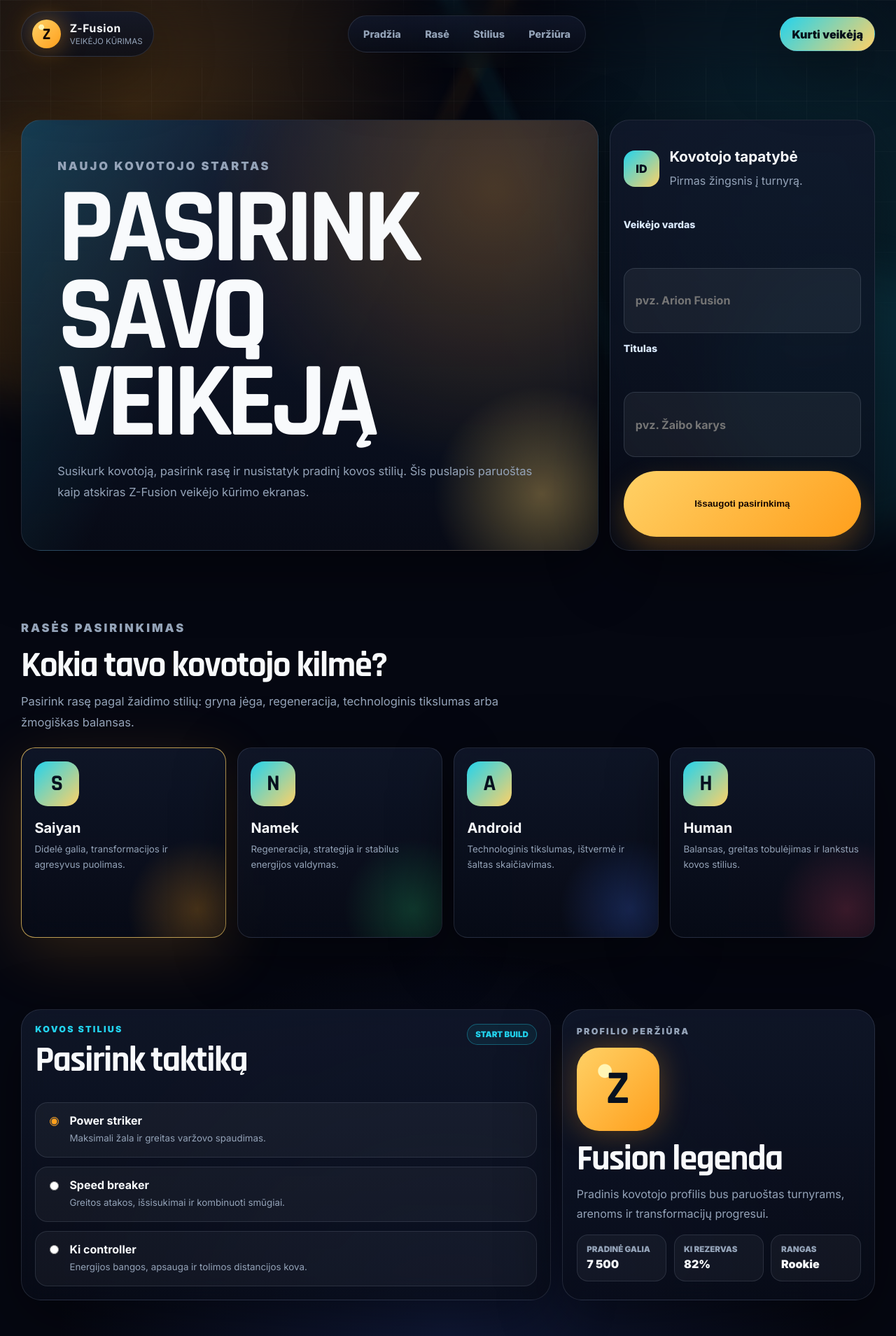
After one commit to Adrijuszxc17/Dbz, a PHP site: page /character.html in a window 1280 px wide. The commit adds this page. Shown: the whole page at 70% size. Run offline with PHP 8.4, Linux system fonts and the light colour scheme.

Commit message:
Add character selection page
Co-authored-by: Adrijuszxc17 <Adrijuszxc17@users.noreply.github.com>

```diff
--- /dev/null
+++ b/character.html
@@ -0,0 +1,171 @@
+<!DOCTYPE html>
+<html lang="lt">
+<head>
+  <meta charset="UTF-8">
+  <meta name="viewport" content="width=device-width, initial-scale=1.0">
+  <title>Z-Fusion | Veikėjo pasirinkimas</title>
+  <link rel="preconnect" href="https://fonts.googleapis.com">
+  <link rel="preconnect" href="https://fonts.gstatic.com" crossorigin>
+  <link href="https://fonts.googleapis.com/css2?family=Inter:wght@400;500;600;700;800;900&family=Rajdhani:wght@500;600;700&display=swap" rel="stylesheet">
+  <link rel="stylesheet" href="styles.css">
+</head>
+<body>
+  <div class="background-grid" aria-hidden="true"></div>
+  <div class="energy-cloud energy-cloud-one" aria-hidden="true"></div>
+  <div class="energy-cloud energy-cloud-two" aria-hidden="true"></div>
+
+  <header class="topbar">
+    <a class="brand" href="index.html" aria-label="Grįžti į Z-Fusion pradžią">
+      <span class="brand-mark">Z</span>
+      <span>
+        <strong>Z-Fusion</strong>
+        <small>Veikėjo kūrimas</small>
+      </span>
+    </a>
+
+    <nav class="nav" aria-label="Veikėjo puslapio navigacija">
+      <a href="index.html">Pradžia</a>
+      <a href="#race">Rasė</a>
+      <a href="#style">Stilius</a>
+      <a href="#preview">Peržiūra</a>
+    </nav>
+
+    <a class="topbar-action" href="#race">Kurti veikėją</a>
+  </header>
+
+  <main>
+    <section class="character-hero">
+      <div class="character-copy">
+        <p class="label">Naujo kovotojo startas</p>
+        <h1>Pasirink savo veikėją</h1>
+        <p>
+          Susikurk kovotoją, pasirink rasę ir nusistatyk pradinį kovos stilių.
+          Šis puslapis paruoštas kaip atskiras Z-Fusion veikėjo kūrimo ekranas.
+        </p>
+      </div>
+
+      <form class="identity-card" action="#" method="post">
+        <div class="form-heading">
+          <span class="form-icon">ID</span>
+          <div>
+            <h3>Kovotojo tapatybė</h3>
+            <p>Pirmas žingsnis į turnyrą.</p>
+          </div>
+        </div>
+
+        <label for="fighter-name">Veikėjo vardas</label>
+        <input id="fighter-name" name="fighter-name" type="text" placeholder="pvz. Arion Fusion" autocomplete="off">
+
+        <label for="fighter-title">Titulas</label>
+        <input id="fighter-title" name="fighter-title" type="text" placeholder="pvz. Žaibo karys" autocomplete="off">
+
+        <button class="button button-primary" type="submit">Išsaugoti pasirinkimą</button>
+      </form>
+    </section>
+
+    <section id="race" class="character-section">
+      <div class="section-title compact">
+        <p class="label">Rasės pasirinkimas</p>
+        <h2>Kokia tavo kovotojo kilmė?</h2>
+        <p>
+          Pasirink rasę pagal žaidimo stilių: gryna jėga, regeneracija,
+          technologinis tikslumas arba žmogiškas balansas.
+        </p>
+      </div>
+
+      <div class="race-grid">
+        <label class="choice-card saiyan-card">
+          <input type="radio" name="race" value="saiyan" checked>
+          <span class="choice-mark">S</span>
+          <strong>Saiyan</strong>
+          <small>Didelė galia, transformacijos ir agresyvus puolimas.</small>
+        </label>
+
+        <label class="choice-card namek-card">
+          <input type="radio" name="race" value="namek">
+          <span class="choice-mark">N</span>
+          <strong>Namek</strong>
+          <small>Regeneracija, strategija ir stabilus energijos valdymas.</small>
+        </label>
+
+        <label class="choice-card android-card">
+          <input type="radio" name="race" value="android">
+          <span class="choice-mark">A</span>
+          <strong>Android</strong>
+          <small>Technologinis tikslumas, ištvermė ir šaltas skaičiavimas.</small>
+        </label>
+
+        <label class="choice-card human-card">
+          <input type="radio" name="race" value="human">
+          <span class="choice-mark">H</span>
+          <strong>Human</strong>
+          <small>Balansas, greitas tobulėjimas ir lankstus kovos stilius.</small>
+        </label>
+      </div>
+    </section>
+
+    <section id="style" class="character-section split-section">
+      <article class="style-panel">
+        <div class="card-heading">
+          <div>
+            <p class="label">Kovos stilius</p>
+            <h2>Pasirink taktiką</h2>
+          </div>
+          <span class="pill">Start build</span>
+        </div>
+
+        <div class="style-list">
+          <label>
+            <input type="radio" name="combat-style" value="power" checked>
+            <span>
+              <strong>Power striker</strong>
+              <small>Maksimali žala ir greitas varžovo spaudimas.</small>
+            </span>
+          </label>
+
+          <label>
+            <input type="radio" name="combat-style" value="speed">
+            <span>
+              <strong>Speed breaker</strong>
+              <small>Greitos atakos, išsisukimai ir kombinuoti smūgiai.</small>
+            </span>
+          </label>
+
+          <label>
+            <input type="radio" name="combat-style" value="energy">
+            <span>
+              <strong>Ki controller</strong>
+              <small>Energijos bangos, apsauga ir tolimos distancijos kova.</small>
+            </span>
+          </label>
+        </div>
+      </article>
+
+      <article id="preview" class="preview-panel">
+        <p class="label">Profilio peržiūra</p>
+        <div class="preview-avatar">Z</div>
+        <h2>Fusion legenda</h2>
+        <p>
+          Pradinis kovotojo profilis bus paruoštas turnyrams, arenoms ir
+          transformacijų progresui.
+        </p>
+
+        <dl class="preview-stats">
+          <div>
+            <dt>Pradinė galia</dt>
+            <dd>7 500</dd>
+          </div>
+          <div>
+            <dt>Ki rezervas</dt>
+            <dd>82%</dd>
+          </div>
+          <div>
+            <dt>Rangas</dt>
+            <dd>Rookie</dd>
+          </div>
+        </dl>
+      </article>
+    </section>
+  </main>
+</body>
+</html>
--- a/index.html
+++ b/index.html
@@ -25,6 +25,7 @@
 
     <nav class="nav" aria-label="Pagrindinė navigacija">
       <a href="#auth">Prisijungimas</a>
+      <a href="character.html">Veikėjas</a>
       <a href="#stats">Statistika</a>
       <a href="#arena">Arenos</a>
       <a href="#ranking">Reitingas</a>
@@ -46,6 +47,7 @@
 
         <div class="hero-actions">
           <a class="button button-primary" href="#auth">Sukurti paskyrą</a>
+          <a class="button button-ghost" href="character.html">Pasirinkti veikėją</a>
           <a class="button button-ghost" href="#ranking">Turnyro reitingas</a>
         </div>
       </div>
@@ -81,8 +83,8 @@
         <p class="label">Paskyros pradžia</p>
         <h2>Registracija ir prisijungimas</h2>
         <p>
-          Susikurk Z-Fusion paskyrą arba prisijunk prie esamos. Veikėjo kūrimą
-          ir rasės pasirinkimą pridėsime atskirame puslapyje.
+          Susikurk Z-Fusion paskyrą arba prisijunk prie esamos. Veikėjo kūrimas
+          ir rasės pasirinkimas jau paruoštas atskirame puslapyje.
         </p>
       </div>
 
--- a/styles.css
+++ b/styles.css
@@ -115,6 +115,10 @@ table {
 .stat-card,
 .analytics-card,
 .auth-card,
+.identity-card,
+.choice-card,
+.style-panel,
+.preview-panel,
 .table-card {
   border: 1px solid var(--line);
   background: linear-gradient(180deg, rgba(17, 24, 43, 0.84), rgba(8, 12, 24, 0.76));
@@ -196,6 +200,8 @@ table {
 
 .hero-shell,
 .auth-section,
+.character-hero,
+.character-section,
 .panel-section,
 .analytics-layout {
   width: min(1220px, calc(100% - 2rem));
@@ -509,7 +515,8 @@ h3 {
 
 .auth-card input[type="text"],
 .auth-card input[type="email"],
-.auth-card input[type="password"] {
+.auth-card input[type="password"],
+.identity-card input[type="text"] {
   position: relative;
   z-index: 1;
   width: 100%;
@@ -529,7 +536,8 @@ h3 {
   color: rgba(148, 163, 184, 0.72);
 }
 
-.auth-card input:focus {
+.auth-card input:focus,
+.identity-card input:focus {
   border-color: rgba(34, 211, 238, 0.72);
   box-shadow: 0 0 0 4px rgba(34, 211, 238, 0.12);
 }
@@ -571,6 +579,260 @@ h3 {
   width: 100%;
   border: 0;
   cursor: pointer;
+}
+
+.character-hero {
+  display: grid;
+  grid-template-columns: minmax(0, 1fr) minmax(320px, 0.46fr);
+  gap: 1rem;
+  align-items: stretch;
+  padding: 4.6rem 0 2.8rem;
+}
+
+.character-copy,
+.identity-card {
+  position: relative;
+  overflow: hidden;
+  border-radius: var(--radius-lg);
+}
+
+.character-copy {
+  min-height: 29rem;
+  padding: clamp(1.35rem, 4vw, 3.2rem);
+  border: 1px solid var(--line);
+  background:
+    linear-gradient(115deg, rgba(34, 211, 238, 0.18), transparent 34%),
+    radial-gradient(circle at 82% 16%, rgba(255, 159, 28, 0.24), transparent 25rem),
+    linear-gradient(180deg, rgba(18, 27, 50, 0.94), rgba(8, 12, 24, 0.78));
+  box-shadow: var(--shadow);
+}
+
+.character-copy::after {
+  position: absolute;
+  right: -6rem;
+  bottom: -6rem;
+  width: 22rem;
+  height: 22rem;
+  content: "";
+  background: radial-gradient(circle, rgba(255, 209, 102, 0.35), transparent 62%);
+  border-radius: 50%;
+}
+
+.character-copy p {
+  position: relative;
+  z-index: 1;
+  max-width: 700px;
+  color: var(--muted);
+  font-size: 1.03rem;
+  line-height: 1.8;
+}
+
+.identity-card {
+  display: grid;
+  gap: 0.85rem;
+  padding: 1.2rem;
+}
+
+.identity-card label {
+  color: #dbeafe;
+  font-size: 0.88rem;
+  font-weight: 800;
+}
+
+.identity-card .button {
+  width: 100%;
+  margin-top: 0.4rem;
+  border: 0;
+  cursor: pointer;
+}
+
+.character-section {
+  padding: 3.2rem 0;
+}
+
+.race-grid {
+  display: grid;
+  grid-template-columns: repeat(4, minmax(0, 1fr));
+  gap: 1rem;
+}
+
+.choice-card {
+  position: relative;
+  min-height: 17rem;
+  padding: 1.15rem;
+  overflow: hidden;
+  border-radius: var(--radius-md);
+  cursor: pointer;
+  transition: 180ms ease;
+}
+
+.choice-card:hover,
+.choice-card:focus-within {
+  transform: translateY(-4px);
+  border-color: rgba(34, 211, 238, 0.42);
+}
+
+.choice-card input {
+  position: absolute;
+  opacity: 0;
+  pointer-events: none;
+}
+
+.choice-card::after {
+  position: absolute;
+  right: -4rem;
+  bottom: -4rem;
+  width: 13rem;
+  height: 13rem;
+  content: "";
+  background: radial-gradient(circle, rgba(34, 211, 238, 0.18), transparent 68%);
+  border-radius: 50%;
+}
+
+.saiyan-card::after {
+  background: radial-gradient(circle, rgba(255, 159, 28, 0.26), transparent 68%);
+}
+
+.namek-card::after {
+  background: radial-gradient(circle, rgba(49, 233, 129, 0.2), transparent 68%);
+}
+
+.android-card::after {
+  background: radial-gradient(circle, rgba(73, 118, 255, 0.24), transparent 68%);
+}
+
+.human-card::after {
+  background: radial-gradient(circle, rgba(255, 77, 109, 0.2), transparent 68%);
+}
+
+.choice-mark {
+  position: relative;
+  z-index: 1;
+  display: grid;
+  width: 4rem;
+  height: 4rem;
+  margin-bottom: 1.2rem;
+  place-items: center;
+  color: #07111f;
+  font-family: "Rajdhani", "Inter", sans-serif;
+  font-size: 2rem;
+  font-weight: 700;
+  background: linear-gradient(135deg, var(--cyan), var(--gold));
+  border-radius: 1.2rem;
+}
+
+.choice-card strong,
+.choice-card small {
+  position: relative;
+  z-index: 1;
+  display: block;
+}
+
+.choice-card strong {
+  margin-bottom: 0.5rem;
+  font-size: 1.25rem;
+}
+
+.choice-card small {
+  color: var(--muted);
+  line-height: 1.65;
+}
+
+.choice-card:has(input:checked) {
+  border-color: rgba(255, 209, 102, 0.72);
+  box-shadow: 0 24px 90px rgba(255, 159, 28, 0.16);
+}
+
+.split-section {
+  display: grid;
+  grid-template-columns: minmax(0, 0.95fr) minmax(320px, 0.56fr);
+  gap: 1rem;
+}
+
+.style-panel,
+.preview-panel {
+  padding: 1.2rem;
+  border-radius: var(--radius-lg);
+}
+
+.style-list {
+  display: grid;
+  gap: 0.8rem;
+}
+
+.style-list label {
+  display: grid;
+  grid-template-columns: auto 1fr;
+  gap: 0.75rem;
+  align-items: start;
+  padding: 0.95rem;
+  background: rgba(255, 255, 255, 0.045);
+  border: 1px solid var(--line);
+  border-radius: 18px;
+  cursor: pointer;
+}
+
+.style-list input {
+  margin-top: 0.28rem;
+  accent-color: var(--orange);
+}
+
+.style-list strong,
+.style-list small {
+  display: block;
+}
+
+.style-list strong {
+  margin-bottom: 0.25rem;
+}
+
+.style-list small,
+.preview-panel p {
+  color: var(--muted);
+  line-height: 1.7;
+}
+
+.preview-avatar {
+  display: grid;
+  width: 7.4rem;
+  height: 7.4rem;
+  margin-bottom: 1rem;
+  place-items: center;
+  color: #07111f;
+  font-family: "Rajdhani", "Inter", sans-serif;
+  font-size: 4.2rem;
+  font-weight: 700;
+  background:
+    radial-gradient(circle at 34% 28%, #fff5b5 0 8%, transparent 9%),
+    linear-gradient(135deg, var(--gold), var(--orange));
+  border-radius: 2rem;
+  box-shadow: 0 0 44px rgba(255, 159, 28, 0.32);
+}
+
+.preview-stats {
+  display: grid;
+  grid-template-columns: repeat(3, minmax(0, 1fr));
+  gap: 0.65rem;
+  margin: 1rem 0 0;
+}
+
+.preview-stats div {
+  padding: 0.85rem;
+  background: rgba(255, 255, 255, 0.045);
+  border: 1px solid var(--line);
+  border-radius: 16px;
+}
+
+.preview-stats dt {
+  color: var(--muted);
+  font-size: 0.72rem;
+  font-weight: 900;
+  text-transform: uppercase;
+}
+
+.preview-stats dd {
+  margin: 0.25rem 0 0;
+  font-weight: 900;
 }
 
 .panel-section {
@@ -886,13 +1148,17 @@ tbody tr:last-child td {
 
   .hero-shell,
   .auth-section,
+  .character-hero,
+  .character-section,
   .section-title,
-  .analytics-layout {
+  .analytics-layout,
+  .split-section {
     grid-template-columns: 1fr;
   }
 
   .stats-grid,
-  .auth-grid {
+  .auth-grid,
+  .race-grid {
     grid-template-columns: repeat(2, minmax(0, 1fr));
   }
 }
@@ -901,6 +1167,8 @@ tbody tr:last-child td {
   .topbar,
   .hero-shell,
   .auth-section,
+  .character-hero,
+  .character-section,
   .panel-section,
   .analytics-layout {
     width: min(100% - 1rem, 620px);
@@ -916,7 +1184,9 @@ tbody tr:last-child td {
   }
 
   .stats-grid,
-  .auth-grid {
+  .auth-grid,
+  .race-grid,
+  .preview-stats {
     grid-template-columns: 1fr;
   }
 
```
Also changed, not shown: README.md.
